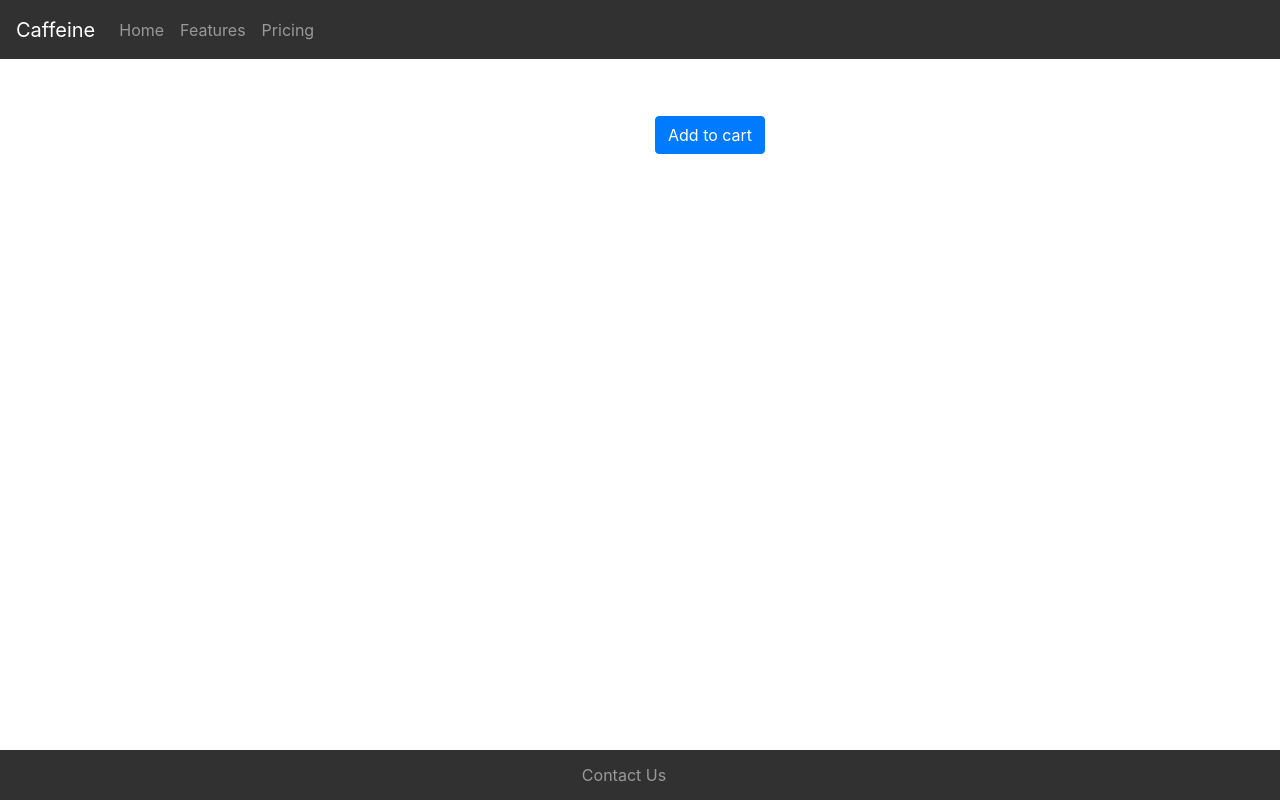
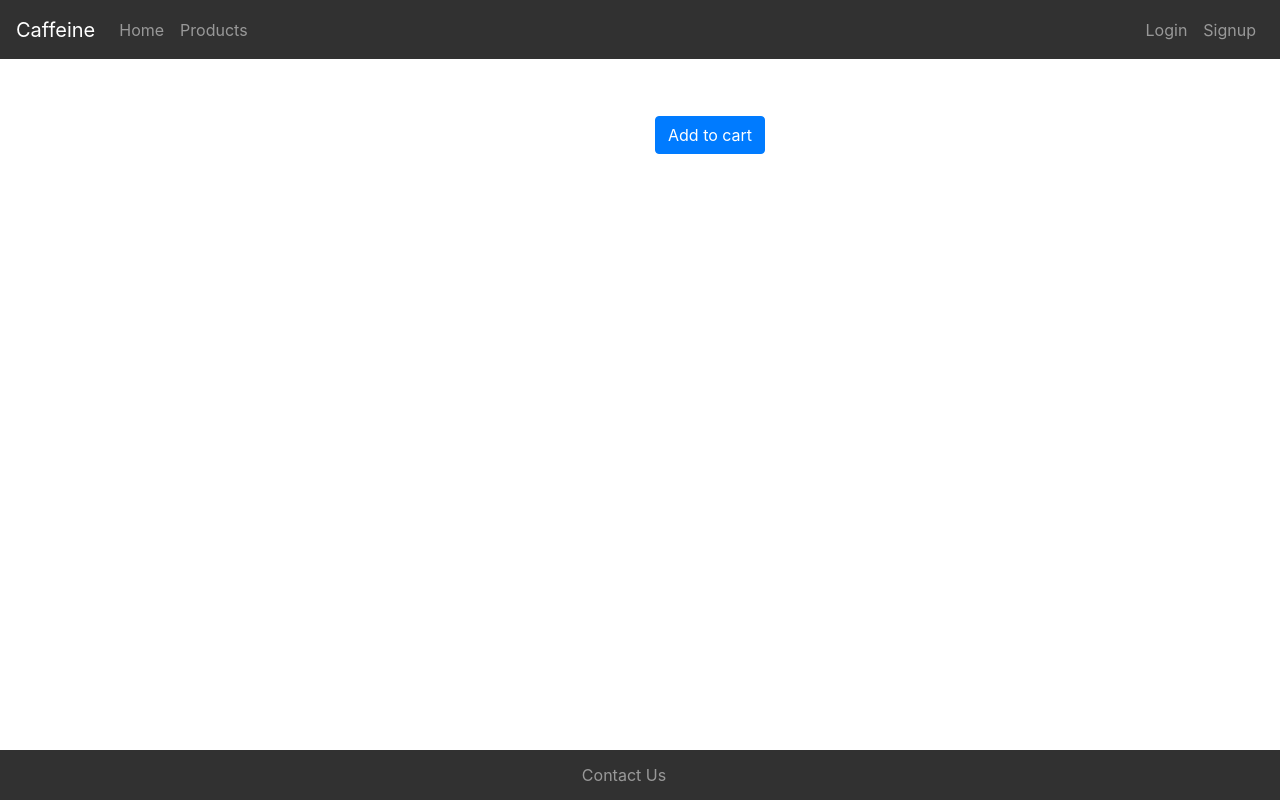
Before and after one commit to meznah-alamry/caffeine, a React (Create React App) app in the folder caffeine-react/: page /products/1 in a window 1280 px wide. Built offline with nearby package versions, Linux system fonts and the light colour scheme; no server answers.

Commit message:
edit navbar

```diff
--- a/caffeine-react/src/App.js
+++ b/caffeine-react/src/App.js
@@ -44,9 +44,10 @@ function App() {
 
   return (
     <div className="">
-      <NavBar />
+
       {dataLoading && (
         <Router>
+          <NavBar isLoggedIn={auth.isLoggedIn} loginCallback={userLogin} />
           <Route exact path="/">
             <HomePage />
           </Route>
@@ -61,7 +62,7 @@ function App() {
 
 
           <Route exact path="/new-product">
-            <NewProduct loginCallback={userLogin}/>
+            <NewProduct loginCallback={userLogin} />
           </Route>
 
           <Route path="/products/:id">
--- a/caffeine-react/src/components/NavBar.jsx
+++ b/caffeine-react/src/components/NavBar.jsx
@@ -1,18 +1,51 @@
 import React from 'react'
-import { Navbar, Nav } from "react-bootstrap";
+import { Navbar, Nav, Button } from "react-bootstrap";
+import { Link } from "react-router-dom";
+import ShoppingCartIcon from '@material-ui/icons/ShoppingCart';
 
-
-export default function NavBar() {
+export default function NavBar(props) {
   return (
     <div className="NavBar">
       <Navbar className="navbar" variant="dark">
-        <Navbar.Brand href="#home">Caffeine</Navbar.Brand>
+
+        <Navbar.Brand as={Link} to="/">Caffeine</Navbar.Brand>
 
         <Nav className="mr-auto">
-          <Nav.Link href="#home">Home</Nav.Link>
-          <Nav.Link href="#features">Features</Nav.Link>
-          <Nav.Link href="#pricing">Pricing</Nav.Link>
+          <Nav.Link as={Link} to="/">Home</Nav.Link>
+          <Nav.Link as={Link} to="/products">Products</Nav.Link>
         </Nav>
+
+        <Nav style={{ float: "right" }}>
+          {!props.isLoggedIn ? <>
+            <Nav.Link as={Link} to="/login">
+              Login
+          </Nav.Link>
+
+            <Nav.Link as={Link} to="/signup">
+              Signup
+          </Nav.Link>
+
+          </> : <> <Nav.Link as={Link} to="/profile">
+            Profile
+          </Nav.Link>
+
+              <Nav.Link as={Link} to='/new-product'> Add New Product </Nav.Link>
+
+              <ShoppingCartIcon style={{ marginTop: "6px", marginRight: "15px", fontSize: "25px", color: "#7d8179" }} />
+
+              <Button variant="dark"
+                onClick={() => {
+                  console.log("Logging Out!");
+                  localStorage.removeItem("jwtToken");
+                  props.loginCallback();
+                }}
+              >
+                Logout
+          </Button>
+            </>}
+        </Nav>
+
+
       </Navbar>
     </div>
   )
--- a/caffeine-react/src/pages/OneProduct.jsx
+++ b/caffeine-react/src/pages/OneProduct.jsx
@@ -26,13 +26,12 @@ export default function OneProduct(props) {
               <Row>
                 <Col>
                   <Link to={`/products/${props.product._id}`}>
-                    {" "}
+
                     <Button
                       onClick={() => props.setSelectProduct(props.product)}
                     >
-                      {" "}
                       more info
-                    </Button>{" "}
+                    </Button>
                   </Link>
                 </Col>
               </Row>
--- a/caffeine-react/src/pages/Products.jsx
+++ b/caffeine-react/src/pages/Products.jsx
@@ -4,15 +4,13 @@ import { useEffect, useState } from "react";
 import { Container, Button, Row  } from 'react-bootstrap'
 import OneProduct from './OneProduct'
 import Footer from "../components/Footer";
-import { Link } from "react-router-dom";
-import ShoppingCartIcon from '@material-ui/icons/ShoppingCart';
 
 export default function Products(props) {
 
     const [products , setProducts] = useState([])
 
     useEffect(() => {
-        axios.get('http://localhost:5000/api/product/products') //have to check the path in backend
+        axios.get('http://localhost:5000/api/product/products')
         .then(res =>{
             setProducts(res.data.msg)
         })
@@ -28,8 +26,8 @@ export default function Products(props) {
   return (
     <>
       <div>
-      <ShoppingCartIcon fontSize="inherit" style={{ fontSize: "50px", color: "blue"}} />
-      <Link to='/new-product'> <Button class="btn btn-primary btn-lg float-right"> Add New Product</Button> </Link>
+
+
             <Container >
                 <h1 className="mt-5" style={{ textAlign: "center" }}>All products</h1>
 
@@ -37,8 +35,6 @@ export default function Products(props) {
                 <Row className="justify-content-md-center">
 
                     {allProducts}
-
-
 
                 </Row>
 
--- a/caffeine-react/src/pages/ShowOneProduct.jsx
+++ b/caffeine-react/src/pages/ShowOneProduct.jsx
@@ -12,7 +12,7 @@ export default function ShowOneProduct(props) {
 
     useEffect(() => {
         if (!title) {
-            axios.get('http://localhost:5000/api/user/products')
+            axios.get('http://localhost:5000/api/product/products')
                 .then(res => {
                     let product = res.data.find(ele => ele._id == id)
                     setSelectProduct(product)
```
Also changed, not shown: 1 other file (tests, documents, lock files or other folders). Lines whose indentation alone changed are shown as unchanged.
